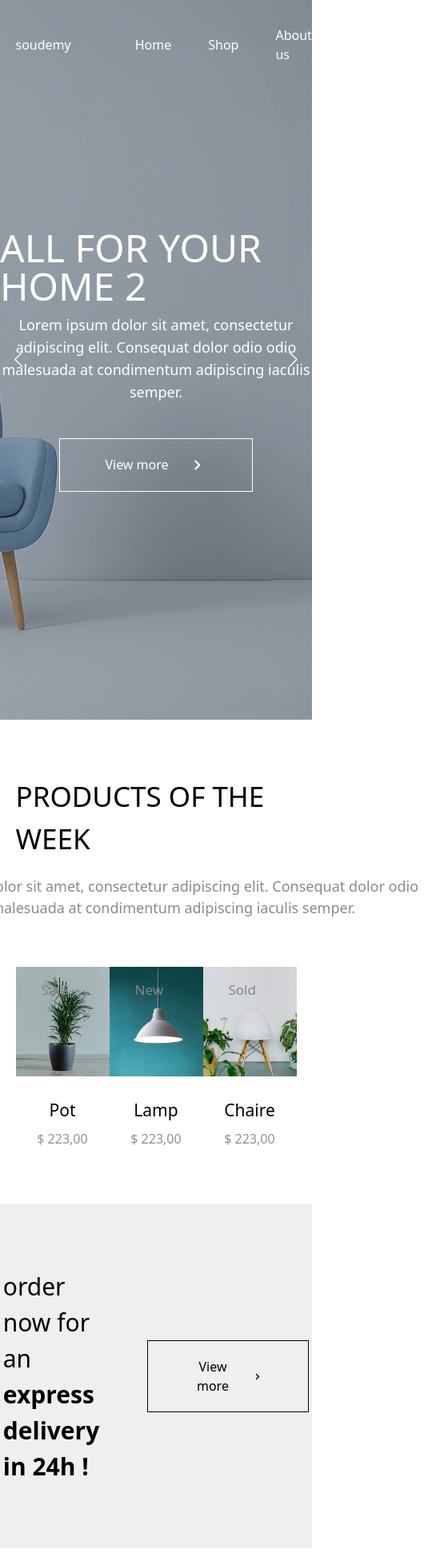
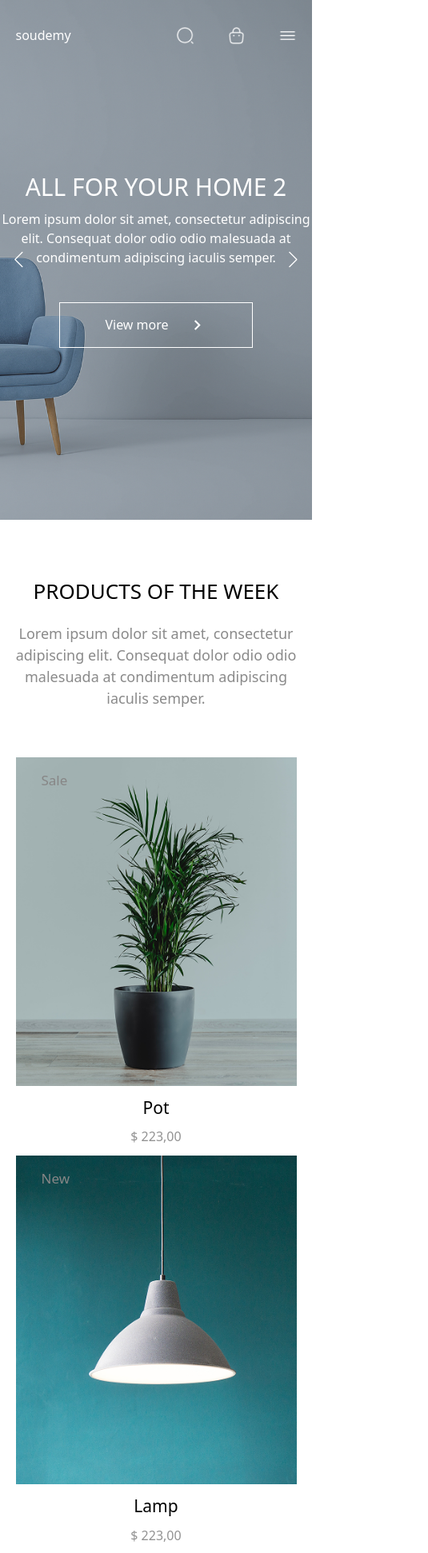
Before and after one commit to AytajGahramanova/soudemy, a React (Vite) app in the folder my-app/: page / in a window 390 px wide. Shown: the top 1942 px of the page at 80% size, 535 px wide, since content can reach past the window. Built offline with nearby package versions, Linux system fonts and the light colour scheme.

Commit message:
feat:responsive style

```diff
--- a/my-app/db.json
+++ b/my-app/db.json
@@ -44,6 +44,7 @@
       "price": "$ 223,00"
     }
   ],
+
   "order": [
     {
       "id": 1,
@@ -52,6 +53,7 @@
       "link": "/shop"
     }
   ],
+
   "freeDelivery": [
     {
       "id": 1,
@@ -78,6 +80,7 @@
       "desc": "Lorem ipsum dolor sit amet, consectetur adipiscing elit. Consequat dolor odio odio"
     }
   ],
+
   "blogComponent": [
     {
       "id": 1,
--- a/my-app/package.json
+++ b/my-app/package.json
@@ -10,12 +10,17 @@
     "preview": "vite preview"
   },
   "dependencies": {
+    "@emotion/react": "^11.14.0",
+    "@emotion/styled": "^11.14.1",
+    "@mui/material": "^7.3.2",
+    "@mui/styled-engine-sc": "^7.3.2",
     "@tailwindcss/vite": "^4.1.12",
     "json-server": "^1.0.0-beta.3",
     "react": "^19.1.1",
     "react-dom": "^19.1.1",
     "react-icons": "^5.5.0",
     "react-router-dom": "^7.8.2",
+    "styled-components": "^6.1.19",
     "swiper": "^11.2.10",
     "tailwindcss": "^4.1.12"
   },
--- a/my-app/src/components/BlogComponent/BlogComponent.jsx
+++ b/my-app/src/components/BlogComponent/BlogComponent.jsx
@@ -4,8 +4,8 @@ import { Link } from "react-router-dom";
 
 const BlogComponent = () => {
   return (
-    <section className="mt-[120px]">
-      <div className="w-[90%] m-auto flex items-center justify-between flex-wrap">
+    <section className="blog-section mt-[120px]">
+      <div className="w-[90%] m-auto flex items-center justify-between flex-wrap gap-3">
         {data.blogComponent?.map((item) => {
           return (
             <div className="flex flex-col gap-[15px]">
@@ -17,7 +17,7 @@ const BlogComponent = () => {
                   <p className="text-[#777777] text-[16px]">
                     {item.date} / {item.author}
                   </p>
-                  <h3 className="mt-[15px] mb-[26px] text-[#2D2D2D] font-semibold text-[20px] w-full max-w-[280px]">
+                  <h3 className="mt-[15px] mb-[22x] text-[#2D2D2D] font-semibold text-[20px] w-full max-w-[280px]">
                     Your office should have only natural materials
                   </h3>
                   <Link
--- a/my-app/src/components/Button/Button.jsx
+++ b/my-app/src/components/Button/Button.jsx
@@ -6,7 +6,7 @@ const Button = ({ props, borderColor = "white", fill = "white" }) => {
   return (
     <div>
       <button
-        className={`flex items-center gap-[23px] px-[56px] py-[20px] border cursor-pointer`}
+        className={`flex items-center gap-[23px] px-[56px] py-[15px] md:py-[20px] border cursor-pointer`}
         style={{ borderColor: borderColor }}
       >
         <Link to={props}>View more</Link>
--- a/my-app/src/components/Footer/Footer.jsx
+++ b/my-app/src/components/Footer/Footer.jsx
@@ -1,7 +1,9 @@
 import React from "react";
 
 const Footer = () => {
-  return <div>Footer</div>;
+  return <footer>
+
+  </footer>;
 };
 
 export default Footer;
--- a/my-app/src/components/FreeDelivery/FreeDelivery.jsx
+++ b/my-app/src/components/FreeDelivery/FreeDelivery.jsx
@@ -2,8 +2,9 @@ import React from "react";
 import data from "../../../db.json";
 const FreeDelivery = () => {
   return (
-    <section className="mt-[120px]">
-      <div className="w-[90%] m-auto flex items-center justify-between">
+    <section className="free-delivery-section mt-[120px]">
+      <div className="w-[90%] m-auto flex flex-wrap gap-4 items-center justify-center md:justify-between">
+        <div className="flex items-center justify-center md:justify-between w-full flex-wrap gap-4">
           {data.freeDelivery?.map((item) => {
             return (
               <div className="flex flex-col gap-[15px]">
@@ -24,6 +25,7 @@ const FreeDelivery = () => {
             );
           })}
         </div>
+      </div>
     </section>
   );
 };
--- a/my-app/src/components/Header/Header.jsx
+++ b/my-app/src/components/Header/Header.jsx
@@ -12,7 +12,7 @@ const Header = () => {
           <div>
             <h3>soudemy</h3>
           </div>
-          <ul className="flex items-center gap-[46px]">
+          <ul className="md:flex items-center gap-[46px] hidden">
             <li className="font-medium">
               <Link to="/">Home</Link>
             </li>
--- a/my-app/src/components/Order/Order.jsx
+++ b/my-app/src/components/Order/Order.jsx
@@ -4,15 +4,15 @@ import data from "../../../db.json";
 
 const Order = () => {
   return (
-    <section className="mt-[70px] bg-[#EFEFEF] py-[80px]">
+    <section className="order-section mt-[70px] bg-[#EFEFEF] py-[40px] md:py-[80px]">
       <div className="w-[90%] m-auto">
         {data.order?.map((item) => {
           return (
-            <div className="flex items-center justify-center gap-[60px]">
-              <h2 className="text-[30px]">
+            <div className="flex flex-col md:flex-row items-center justify-center text-center md:text-start gap-[30px] md:gap-[60px]">
+              <h2 className="text-[25px] md:text-[30px]">
                 {item.text} <strong>{item["bold-text"]}</strong>
               </h2>
-              <Button to={item.link} borderColor="black" fill="black"/>
+              <Button to={item.link} borderColor="black" fill="black" />
             </div>
           );
         })}
--- a/my-app/src/components/ProductsOfWeek/ProductsOfWeek.jsx
+++ b/my-app/src/components/ProductsOfWeek/ProductsOfWeek.jsx
@@ -3,18 +3,18 @@ import data from "../../../db.json";
 
 const ProductsOfWeek = () => {
   return (
-    <section className="mt-[70px]">
+    <section className="products-of-week-section mt-[70px]">
       <div className="w-[90%] m-auto">
         <div className="flex items-center justify-center flex-col gap-[20px] mb-[60px]">
-          <h2 className="text-[35px] font-medium uppercase">
+          <h2 className="text-[26px] md:text-[35px] font-medium uppercase">
             Products of the week
           </h2>
-          <p className="text-[#8A8A8A] text-[18px] w-[680px] text-center">
+          <p className="text-[#8A8A8A] text-[18px] w-max-[680px] text-center">
             Lorem ipsum dolor sit amet, consectetur adipiscing elit. Consequat
             dolor odio odio malesuada at condimentum adipiscing iaculis semper.
           </p>
         </div>
-        <div className="flex items-center justify-between">
+        <div className="flex items-center justify-between flex-wrap">
           {data.productsWeek?.map((item, i) => {
             return (
               <div key={i}>
@@ -25,7 +25,7 @@ const ProductsOfWeek = () => {
                   <div className="relative">
                     <img src={item.image} alt="img" />
                   </div>
-                  <div className="flex items-center justify-center text-center flex-col gap-[8px] mt-[27px]">
+                  <div className="flex items-center justify-center text-center flex-col gap-[8px] mt-[12px] mb-[12px] md:mt-[27px]">
                     <h3 className="text-[21px] font-medium">{item.title}</h3>
                     <p className="text-[#929292]">{item.price}</p>
                   </div>
--- a/my-app/src/components/Slider/Slider.jsx
+++ b/my-app/src/components/Slider/Slider.jsx
@@ -34,11 +34,11 @@ const Slider = () => {
       {data.slider?.map((item, i) => (
         <SwiperSlide key={i}>
           <div
-            className="h-[900px] bg-cover bg-center flex flex-col justify-center items-center text-white"
+            className="md:h-[900px] h-[650px] bg-cover bg-center flex flex-col justify-center items-center text-white"
             style={{ backgroundImage: `url(${item.image})` }}
           >
-            <h2 className="text-5xl font-medium uppercase">{item.title}</h2>
-            <p className="text-lg w-full max-w-[500px] text-center mt-[10px] mb-[44px]">
+            <h2 className="md:text-5xl text-3xl font-medium uppercase">{item.title}</h2>
+            <p className="md:text-lg text-md w-full max-w-[500px] text-center mt-[10px] mb-[44px]">
               {item.subtitle}
             </p>
             <Button to={item.link} text="View More" />
```
Also changed, not shown: my-app/src/components/DrawerComponent/DrawerComponent.jsx (added), 1 other file (tests, documents, lock files or other folders). Lines whose indentation alone changed are shown as unchanged.
